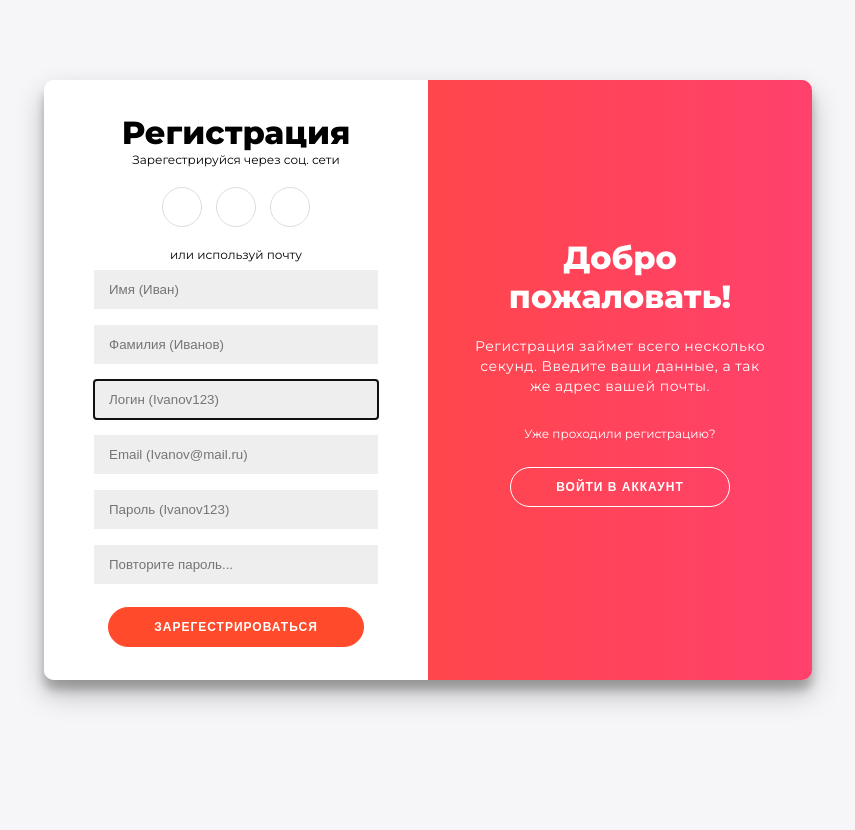
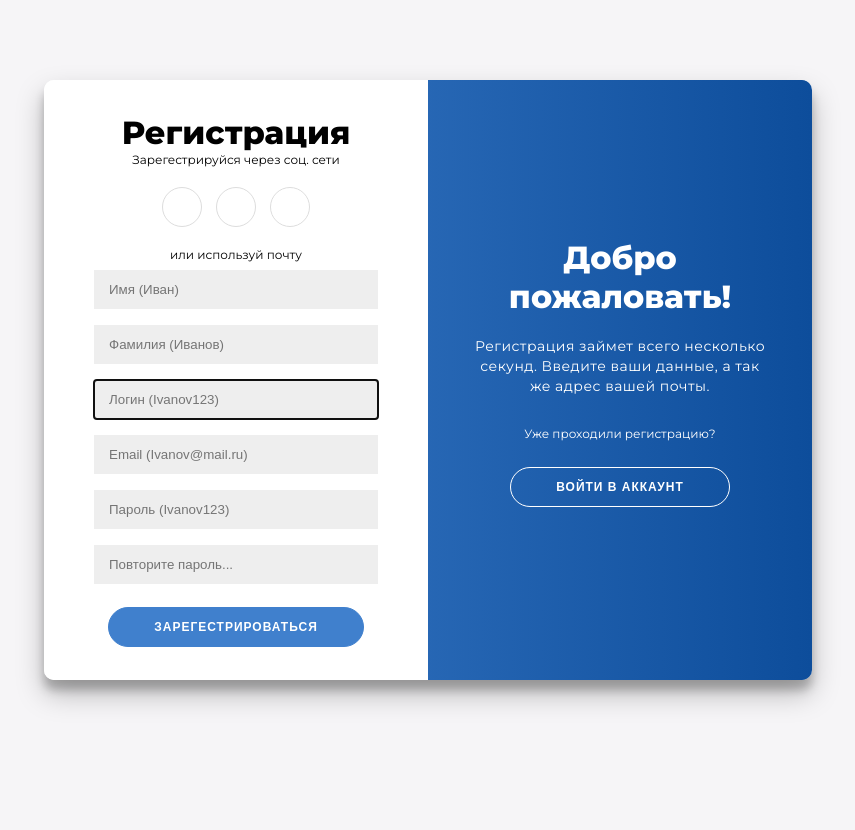
Before and after one commit to wraithbeam/RabbitWeb, a Django app: page /sign-up/ in a window 1280 px wide. Shown: the whole page, without its empty margins (212-1067 px from the left). Run offline with Django 4.2, Linux system fonts and the light colour scheme.

Commit message:
Color style change

```diff
--- a/static/HomePage/css/header.css
+++ b/static/HomePage/css/header.css
@@ -27,9 +27,9 @@ header {
     -webkit-font-smoothing: antialiased;
     -moz-osx-font-smoothing: grayscale;
     font-kerning: auto;
-    background: #FF416C;
-    background: -webkit-linear-gradient(to right, #FF4B2B, #FF416C);
-    background: linear-gradient(to right, #FF4B2B, #FF416C);
+	background: #4080CD;
+	background: -webkit-linear-gradient(to right, #4080CD, #0D4D9B);
+	background: linear-gradient(to right, #4080CD, #0D4D9B);
     background-repeat: no-repeat;
     background-size: cover;
     background-position: 0 0;
--- a/static/HomePage/css/main.css
+++ b/static/HomePage/css/main.css
@@ -46,8 +46,8 @@ a {
 
 button {
 	border-radius: 20px;
-	border: 1px solid #FF4B2B;
-	background-color: #FF4B2B;
+	border: 1px solid #4080CD;
+	background-color: #4080CD;
 	color: #FFFFFF;
 	font-size: 12px;
 	font-weight: bold;
@@ -131,9 +131,9 @@ input {
 }
 
 .overlay {
-	background: #FF416C;
-	background: -webkit-linear-gradient(to right, #FF4B2B, #FF416C);
-	background: linear-gradient(to right, #FF4B2B, #FF416C);
+	background: #4080CD;
+	background: -webkit-linear-gradient(to right, #4080CD, #0D4D9B);
+	background: linear-gradient(to right, #4080CD, #0D4D9B);
 	background-repeat: no-repeat;
 	background-size: cover;
 	background-position: 0 0;
--- a/static/HomePage/css/meeting.css
+++ b/static/HomePage/css/meeting.css
@@ -93,7 +93,7 @@ video {
 .people-webcam {
     height: 100%;
     border-radius: 10px;
-    overflow: hidden;
+    object-fit: cover;
 }
 
 .webcam-container {
--- a/static/HomePage/js/web-cam-ws.js
+++ b/static/HomePage/js/web-cam-ws.js
@@ -1,4 +1,4 @@
-const FPS = 20 //4
+const FPS = 16 //4
 const scroller = document.getElementById('item-0')
 
 const getFrame = () => {
```
